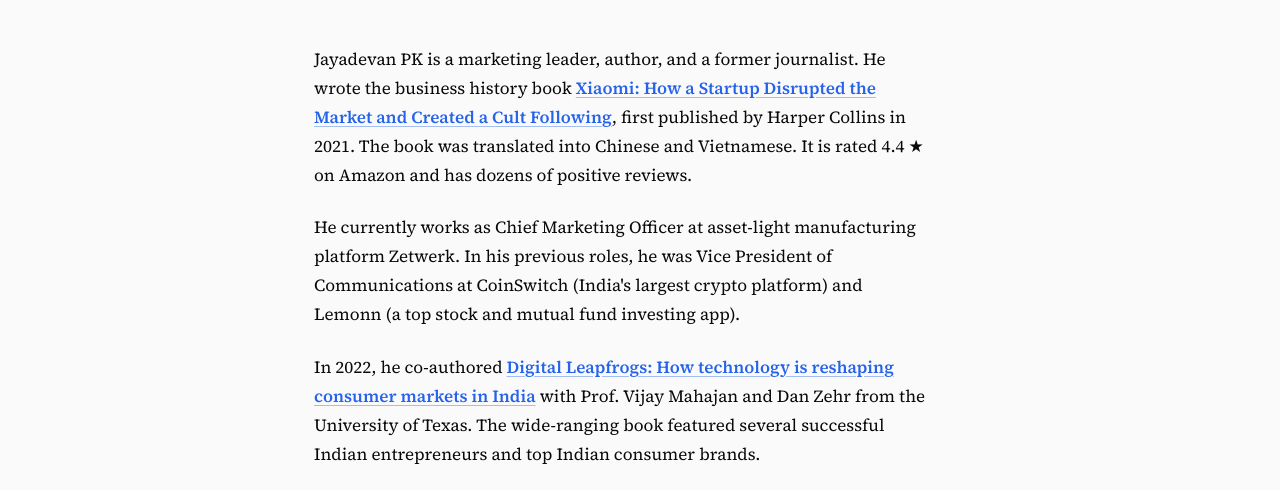
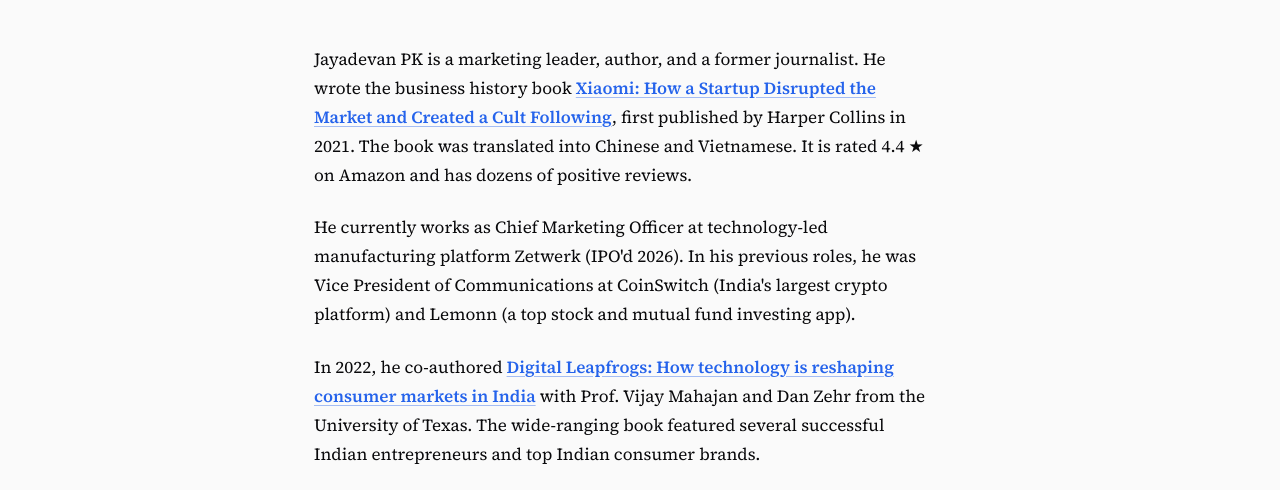
Before and after one commit to jayadevanpk/mysite, a plain HTML site: page index.html in a window 1280 px wide. Shown: the part 291-781 px from the top of the page. Drawn offline with nearby package versions, Linux system fonts and the light colour scheme; a web font is replaced by a local one.

Commit message:
Revise Jayadevan PK's role and Zetwerk IPO date
Updated the description of Jayadevan PK's current role and the IPO date of Zetwerk.

```diff
--- a/index.html
+++ b/index.html
@@ -50,7 +50,7 @@
       <section class="reveal">
         <p>Jayadevan PK is a marketing leader, author, and a former journalist. He wrote the business history book <strong><a href="https://www.amazon.in/Xiaomi-Startup-Disrupted-Created-Following-ebook/dp/B08WVFWGSX" target="_blank" rel="noopener">Xiaomi: How a Startup Disrupted the Market and Created a Cult Following</a></strong>, first published by Harper Collins in 2021. The book was translated into Chinese and Vietnamese. It is rated 4.4 ★ on Amazon and has dozens of positive reviews.</p>
 
-        <p>He currently works as Chief Marketing Officer at asset-light manufacturing platform Zetwerk. In his previous roles, he was Vice President of Communications at CoinSwitch (India's largest crypto platform) and Lemonn (a top stock and mutual fund investing app).</p>
+        <p>He currently works as Chief Marketing Officer at technology-led manufacturing platform Zetwerk (IPO'd 2026). In his previous roles, he was Vice President of Communications at CoinSwitch (India's largest crypto platform) and Lemonn (a top stock and mutual fund investing app).</p>
       </section>
 
       <section class="reveal">
```
